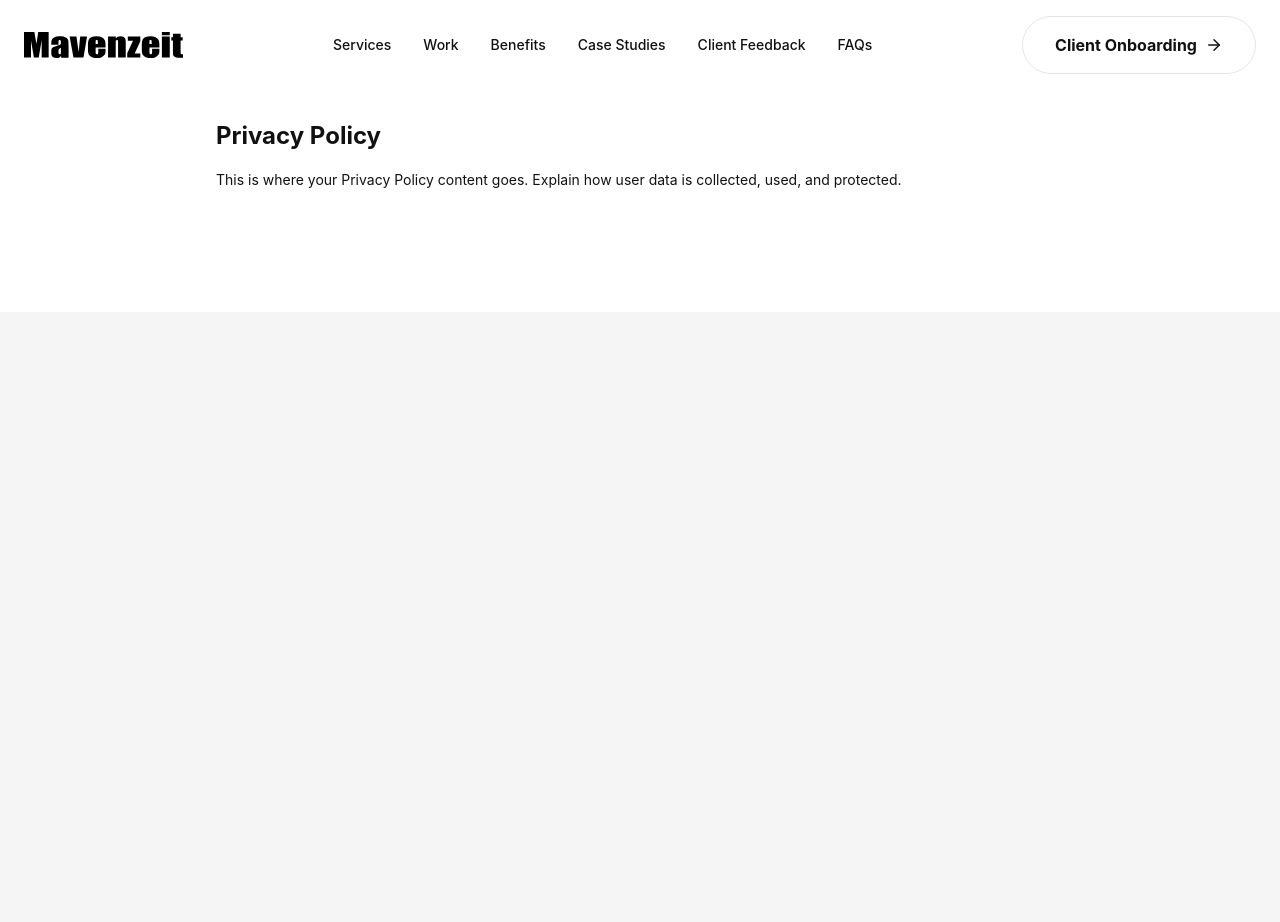
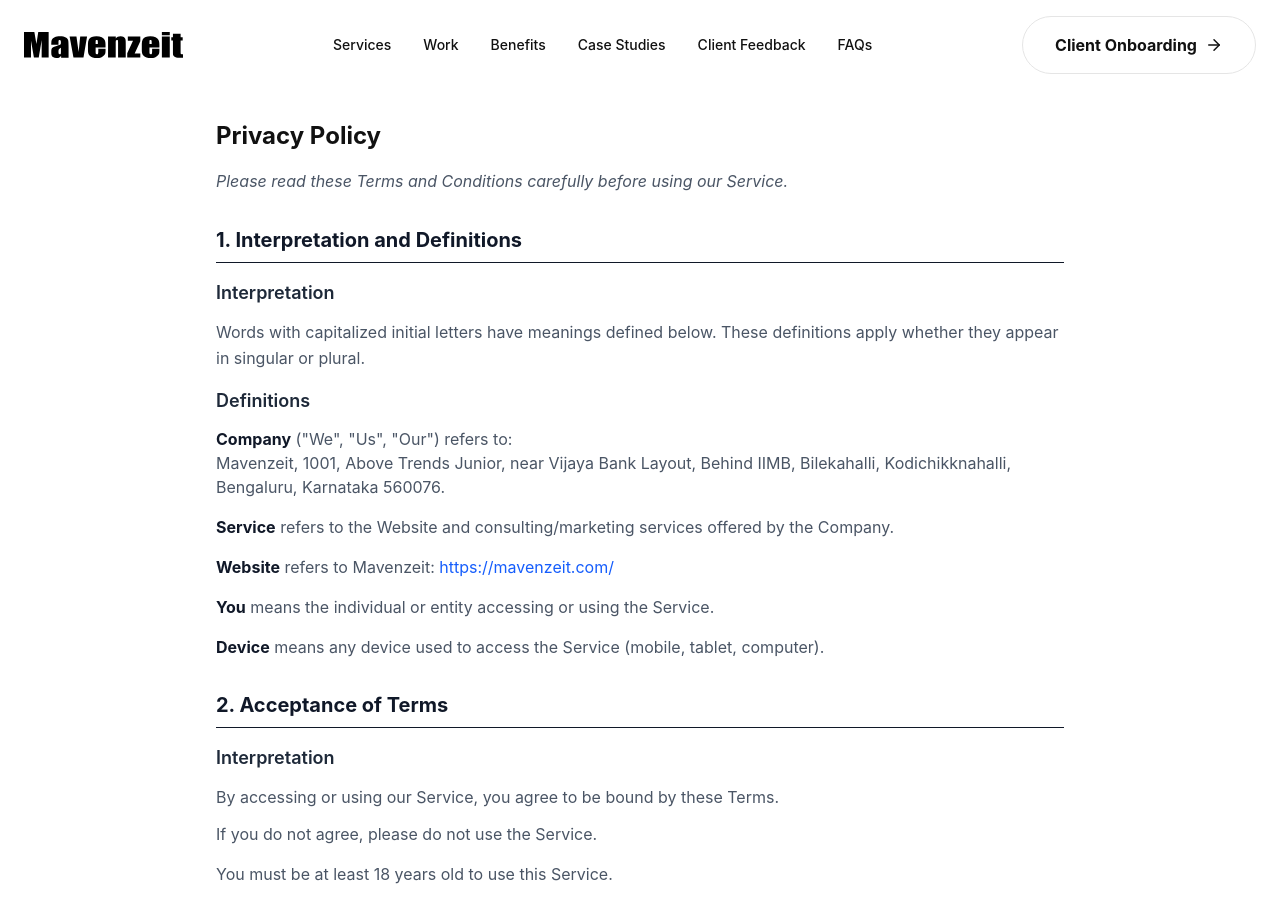
Before and after one commit to Chandrikamohan/Mavenzeit, a React (Vite) app: page /privacy-policy in a window 1280 px wide. Shown: the top 922 px of the page. Before the commit the page ends 800 px from the top, so only its background shows below. Built offline with nearby package versions, Linux system fonts and the light colour scheme.

Commit message:
Added Privacy policy and Terms of services

```diff
--- a/src/PrivacyPolicy.tsx
+++ b/src/PrivacyPolicy.tsx
@@ -3,10 +3,63 @@ const PrivacyPolicy = () => {
         <section id="CaseStudies" className="py-24 px-6 bg-white">
             <div className="p-6 max-w-4xl mx-auto">
                 <h1 className="text-2xl font-bold mb-4">Privacy Policy</h1>
-                <p className="text-sm leading-6">
-                    This is where your Privacy Policy content goes. Explain how user data is collected,
-                    used, and protected.
-                </p>
+                <div className="space-y-8">
+                    <p className="text-gray-600 leading-relaxed italic">
+                        Please read these Terms and Conditions carefully before using our Service.
+                    </p>
+
+                    <section className="space-y-4">
+                        <h2 className="text-xl font-bold text-gray-900 border-b pb-2">1. Interpretation and Definitions</h2>
+
+                        <div className="space-y-3">
+                            <h3 className="text-lg font-semibold text-gray-800">Interpretation</h3>
+                            <p className="text-gray-600 leading-relaxed">
+                                Words with capitalized initial letters have meanings defined below. These definitions apply whether they appear in singular or plural.
+                            </p>
+                        </div>
+
+                        <div className="space-y-3">
+                            <h3 className="text-lg font-semibold text-gray-800">Definitions</h3>
+                            <ul className="space-y-4 text-gray-600">
+                                <li>
+                                    <strong className="text-gray-900">Company</strong> ("We", "Us", "Our") refers to: <br />
+                                    Mavenzeit, 1001, Above Trends Junior, near Vijaya Bank Layout, Behind IIMB, Bilekahalli, Kodichikknahalli, Bengaluru, Karnataka 560076.
+                                </li>
+                                <li>
+                                    <strong className="text-gray-900">Service</strong> refers to the Website and consulting/marketing services offered by the Company.
+                                </li>
+                                <li>
+                                    <strong className="text-gray-900">Website</strong> refers to Mavenzeit: <a href="https://mavenzeit.com/" className="text-blue-600 hover:underline">https://mavenzeit.com/</a>
+                                </li>
+                                <li>
+                                    <strong className="text-gray-900">You</strong> means the individual or entity accessing or using the Service.
+                                </li>
+                                <li>
+                                    <strong className="text-gray-900">Device</strong> means any device used to access the Service (mobile, tablet, computer).
+                                </li>
+                            </ul>
+                        </div>
+                    </section>
+                    <section className="space-y-4">
+                        <h2 className="text-xl font-bold text-gray-900 border-b pb-2">2. Acceptance of Terms</h2>
+
+                        <div className="space-y-3">
+                            <h3 className="text-lg font-semibold text-gray-800">Interpretation</h3>
+                            <p className="text-gray-600 leading-relaxed">
+                                By accessing or using our Service, you agree to be bound by these Terms.
+                            </p>
+                            <ul className="space-y-4 text-gray-600">
+                                <li>
+                                    If you do not agree, please do not use the Service.
+                                </li>
+                                <li>
+                                    You must be at least 18 years old to use this Service.
+                                </li>
+
+                            </ul>
+                        </div>
+                    </section>
+                </div>
             </div>
         </section>
     );
--- a/src/TermsOfService.tsx
+++ b/src/TermsOfService.tsx
@@ -3,10 +3,95 @@ const TermsOfService = () => {
         <section id="TermsOfService" className="py-24 px-6 bg-white">
             <div className="p-6 max-w-4xl mx-auto">
                 <h1 className="text-2xl font-bold mb-4">Terms of Service</h1>
-                <p className="text-sm leading-6">
-                    This is where your Terms of Service content goes. Outline the terms and conditions
-                    for using your service, client responsibilities, and legal agreements.
-                </p>
+                <div className="space-y-10">
+                    <section className="space-y-4">
+                        <h2 className="text-xl font-bold text-gray-900 border-b pb-2">Use of Service</h2>
+                        <p className="text-gray-600 leading-relaxed">
+                            You agree to use the Service only for lawful purposes and in accordance with these Terms.
+                        </p>
+                        <div className="space-y-2">
+                            <p className="text-gray-800 font-medium">You must not:</p>
+                            <ul className="list-disc list-inside space-y-2 text-gray-600 ml-4">
+                                <li>Violate any applicable laws or regulations</li>
+                                <li>Misuse our services or attempt unauthorized access</li>
+                                <li>Interfere with the proper functioning of the Service</li>
+                            </ul>
+                        </div>
+                    </section>
+
+                    <section className="space-y-4">
+                        <h2 className="text-xl font-bold text-gray-900 border-b pb-2"> Services Overview</h2>
+                        <p className="text-gray-600 leading-relaxed">
+                            At Mavenzeit, we provide e-commerce consulting and performance marketing services designed to help businesses scale effectively.
+                        </p>
+                        <div className="space-y-3">
+                            <p className="text-gray-800 font-medium">Our services include:</p>
+                            <ul className="space-y-4 text-gray-600">
+                                <li>
+                                    <strong className="text-gray-900">E-Commerce Consulting</strong> – Growth strategies across multiple marketplaces and global platforms
+                                </li>
+                                <li>
+                                    <strong className="text-gray-900">Performance Marketing</strong> – Data-driven campaigns across platforms such as Google, Meta, Amazon, and others
+                                </li>
+                                <li>
+                                    <strong className="text-gray-900">Quick Commerce Solutions</strong> – Campaign execution for rapid delivery platforms like Blinkit, Swiggy Instamart, Zepto, and more
+                                </li>
+                            </ul>
+                        </div>
+                        <p className="text-gray-600 italic bg-gray-50 p-4 rounded-lg border-l-4 border-gray-200">
+                            We aim to deliver data-driven, measurable results, but specific outcomes may vary based on multiple external factors beyond our control.
+                        </p>
+                    </section>
+
+                    <section className="space-y-4">
+                        <h2 className="text-xl font-bold text-gray-900 border-b pb-2">Intellectual Property</h2>
+                        <p className="text-gray-600 leading-relaxed">
+                            All content on the Website, including text, branding, design, graphics, and materials, is the property of Mavenzeit unless otherwise stated.
+                        </p>
+                        <p className="text-gray-600">
+                            You may not copy, reproduce, distribute, or exploit any content without prior written permission.
+                        </p>
+                    </section>
+
+                    <section className="space-y-4">
+                        <h2 className="text-xl font-bold text-gray-900 border-b pb-2"> Disclaimer</h2>
+                        <p className="text-gray-600 leading-relaxed">
+                            The Service is provided <span className="font-mono text-xs bg-gray-100 px-1 rounded">"AS IS"</span> and <span className="font-mono text-xs bg-gray-100 px-1 rounded">"AS AVAILABLE"</span> without warranties of any kind.
+                        </p>
+                        <div className="space-y-2">
+                            <p className="text-gray-800 font-medium">We do not guarantee:</p>
+                            <ul className="list-disc list-inside space-y-2 text-gray-600 ml-4">
+                                <li>Specific business or financial outcomes</li>
+                                <li>Uninterrupted or error-free operation of the Service</li>
+                                <li>Accuracy or completeness of all information</li>
+                            </ul>
+                        </div>
+                        <p className="text-gray-600 leading-relaxed">
+                            All strategies and recommendations are based on data, experience, and industry best practices, but execution and results depend on multiple external variables.
+                        </p>
+                    </section>
+
+                    <section className="space-y-4">
+                        <h2 className="text-xl font-bold text-gray-900 border-b pb-2"> Governing Law</h2>
+                        <p className="text-gray-600">
+                            These Terms are governed by the laws of <strong className="text-gray-900">Karnataka, India</strong>.
+                        </p>
+                    </section>
+
+                    <section className="space-y-4">
+                        <h2 className="text-xl font-bold text-gray-900 border-b pb-2">Dispute Resolution</h2>
+                        <p className="text-gray-600">
+                            If you have any concerns or disputes, you agree to first contact us to attempt informal resolution.
+                        </p>
+                    </section>
+
+                    <section className="space-y-4">
+                        <h2 className="text-xl font-bold text-gray-900 border-b pb-2">Changes to Terms</h2>
+                        <p className="text-gray-600 leading-relaxed">
+                            We may update these Terms at any time. Continued use of the Service after updates means you accept the revised Terms.
+                        </p>
+                    </section>
+                </div>
             </div>
         </section>
     );
```
